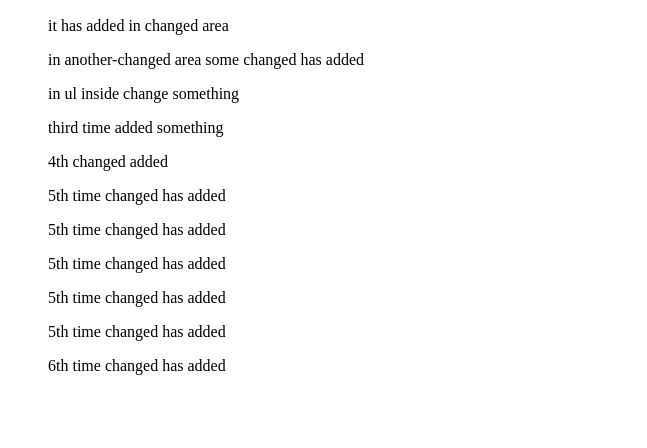
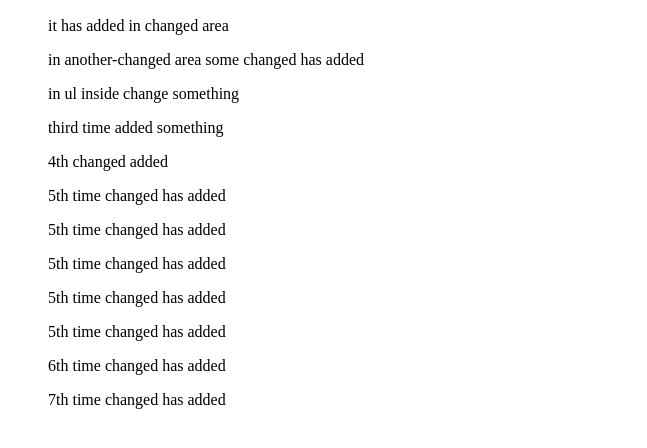
Before and after one commit to mdshahjalal5/git-pull-practising, a plain HTML site: page git-pull.html in a window 1280 px wide. Shown: the part 84-532 px from the top of the page, without its empty margins (0-647 px from the left). Drawn offline with Linux system fonts and the light colour scheme.

Commit message:
7th-changed has added

```diff
--- a/git-pull.html
+++ b/git-pull.html
@@ -28,5 +28,6 @@
     <ul class="5th-changed">5th time changed has added</ul>
     <ul class="5th-changed">5th time changed has added</ul>  <ul class="5th-changed">5th time changed has added</ul>  <ul class="5th-changed">5th time changed has added</ul>  <ul class="5th-changed">5th time changed has added</ul>
     <ul class="6th-changed">6th time changed has added</ul>
+    <ul class="7th-changed">7th time changed has added</ul>
 </body>
 </html>
```
Also changed, not shown: index.html (line endings or trailing spaces).
